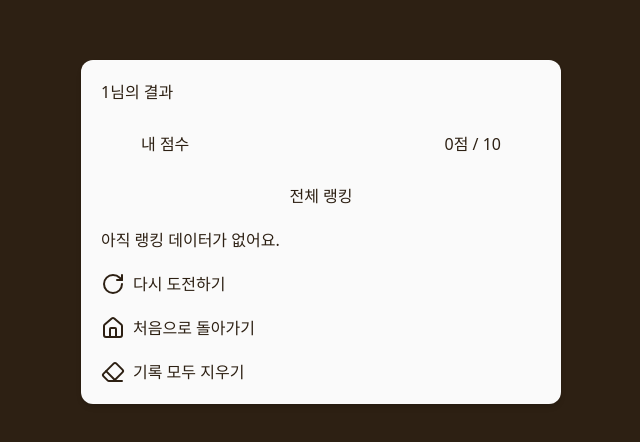
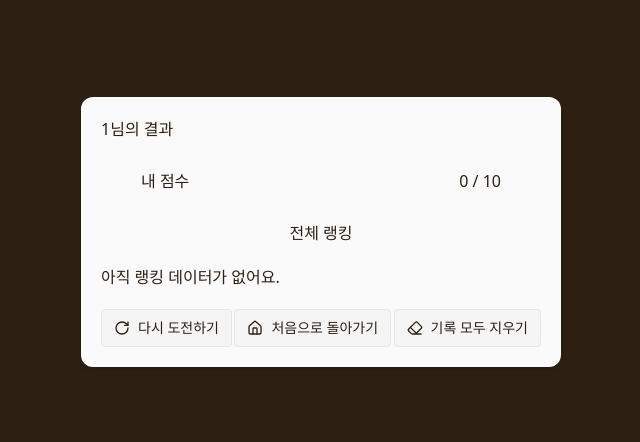
Before and after one commit to miloupark/uquiz, a React (Vite) app: page /results/1 in a window 1280 px wide. Shown: the part 168-610 px from the top of the page, without its empty margins (319-959 px from the left). Built offline with nearby package versions, Linux system fonts and the light colour scheme; a web font is replaced by a local one.

Commit message:
feat(button): IconButton 컴포넌트 분리 및 결과 페이지 적용

```diff
--- a/src/components/Results.jsx
+++ b/src/components/Results.jsx
@@ -4,6 +4,7 @@ import useResultStore from "../stores/useResultStore";
 import questions from "../data/questions.json";
 import { Eraser, Home, RotateCw } from "lucide-react";
 import CenteredCard from "./layout/CenteredCard";
+import IconButton from "./button/IconButton";
 
 function Results() {
   const { nickname } = useParams();
@@ -39,7 +40,7 @@ function Results() {
       <div className="flex justify-between px-10 py-2">
         <span>내 점수</span>
         <span className="text-center">
-          {score}점 / {questions.length}
+          {score} / {questions.length}
         </span>
       </div>
       <p className="text-center">전체 랭킹</p>
@@ -59,28 +60,20 @@ function Results() {
         </ul>
       )}
 
-      <Link
-        to={`/quiz/${encodeURIComponent(nickname)}`}
-        className="flex items-center gap-2"
-        aria-label="현재 닉네임으로 다시 퀴즈 시작"
-      >
+      <div className="flex items-center justify-between">
+        <IconButton as={Link} to={`/quiz/${encodeURIComponent(nickname)}`}>
           <RotateCw />
           <span>다시 도전하기</span>
-      </Link>
-
-      <button
-        type="button"
-        onClick={handleHome}
-        className="flex items-center gap-2"
-      >
+        </IconButton>
+        <IconButton onClick={handleHome}>
           <Home />
           <span>처음으로 돌아가기</span>
-      </button>
-
-      <button type="button" onClick={handleResetAll} className="flex gap-2">
+        </IconButton>
+        <IconButton onClick={handleResetAll}>
           <Eraser />
           <span>기록 모두 지우기</span>
-      </button>
+        </IconButton>
+      </div>
     </CenteredCard>
   );
 }
--- /dev/null
+++ b/src/components/button/IconButton.jsx
@@ -0,0 +1,20 @@
+import React from "react";
+// 🧩 IconButton
+// button과 Link 엘리먼트로 렌더링
+
+export default function IconButton({
+  as: As = "button",
+  type = "button",
+  className = "",
+  children,
+  ...props
+}) {
+  const base =
+    "flex items-center text-sm gap-2 px-3 py-2 bg-neutral-100 border border-neutral-200 rounded-sm cursor-pointer [&>svg]:w-4 [&>svg]:h-4 hover:bg-neutral-200";
+  const commonProps = As === "button" ? { type, ...props } : props;
+  return (
+    <As {...commonProps} className={`${base} ${className}`}>
+      {children}
+    </As>
+  );
+}
```
Lines whose indentation alone changed are shown as unchanged.
